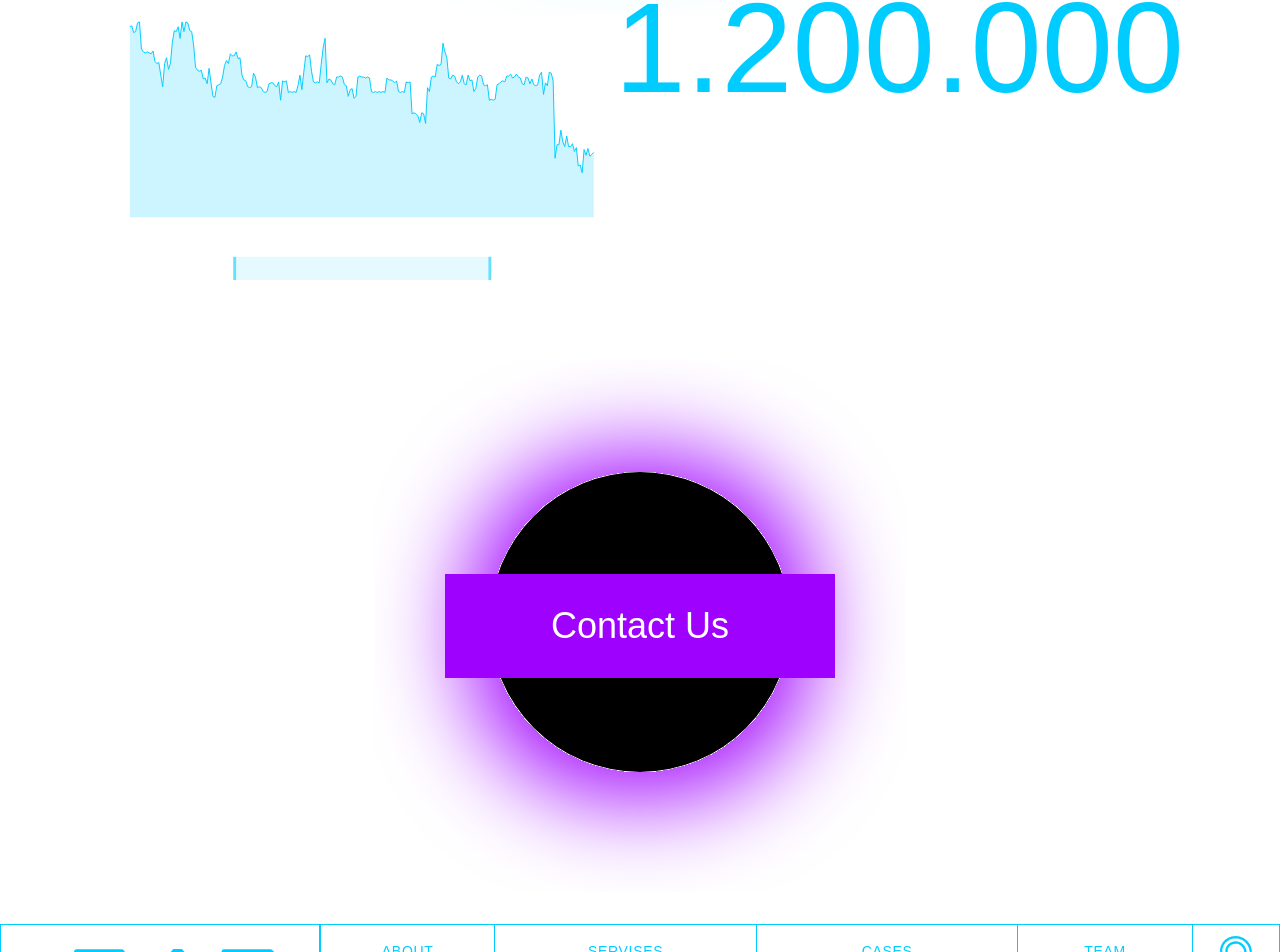
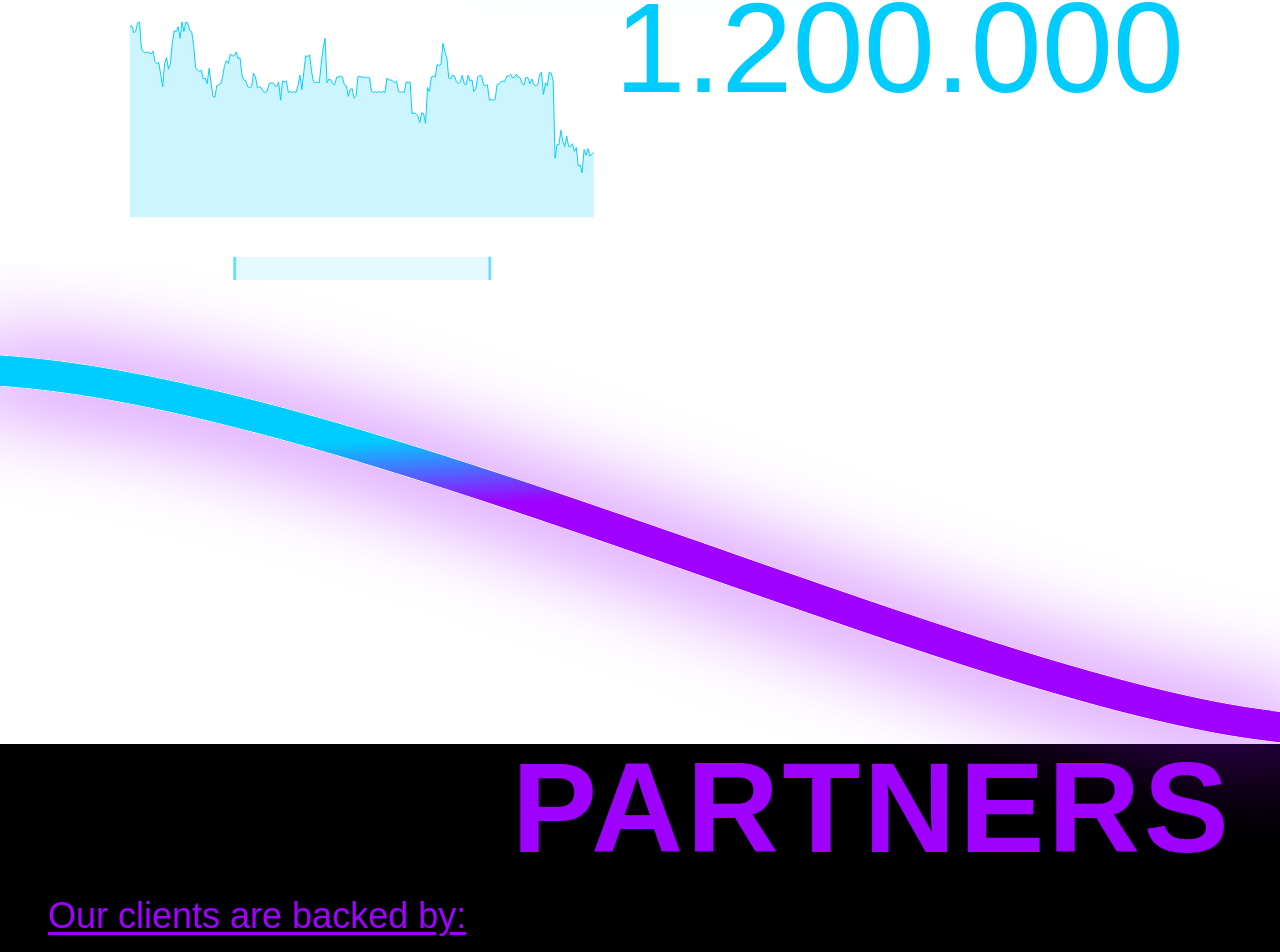
Before and after one commit to EmreeOzturk/das, a Next.js app: page / in a window 1280 px wide. Shown: the part 5294-6246 px from the top of the page. Built offline with nearby package versions, Linux system fonts and the light colour scheme; a web font is replaced by a local one.

Commit message:
Add line bar SVG and integrate Partners section into home page

```diff
--- a/app/page.tsx
+++ b/app/page.tsx
@@ -4,6 +4,8 @@ import Features from "@/components/home/features";
 import Solutions from "@/components/home/solutions";
 import Metrics from "@/components/home/metrics";
 import ContactUs from "@/components/home/contact-us";
+import Partners from "@/components/home/partners";
+import Image from "next/image";
 export default function Home() {
   return (
     <>
@@ -12,6 +14,10 @@ export default function Home() {
       <Features />
       <Solutions />
       <Metrics />
+      <div className="relative w-screen h-screen -my-52 z-50  scale-x-125">
+        <Image src="/line-bar.svg" alt="Line bar" fill className="object-contain absolute top-0 left-0" />
+      </div>
+      <Partners />
       <ContactUs />
     </>
   );
```
